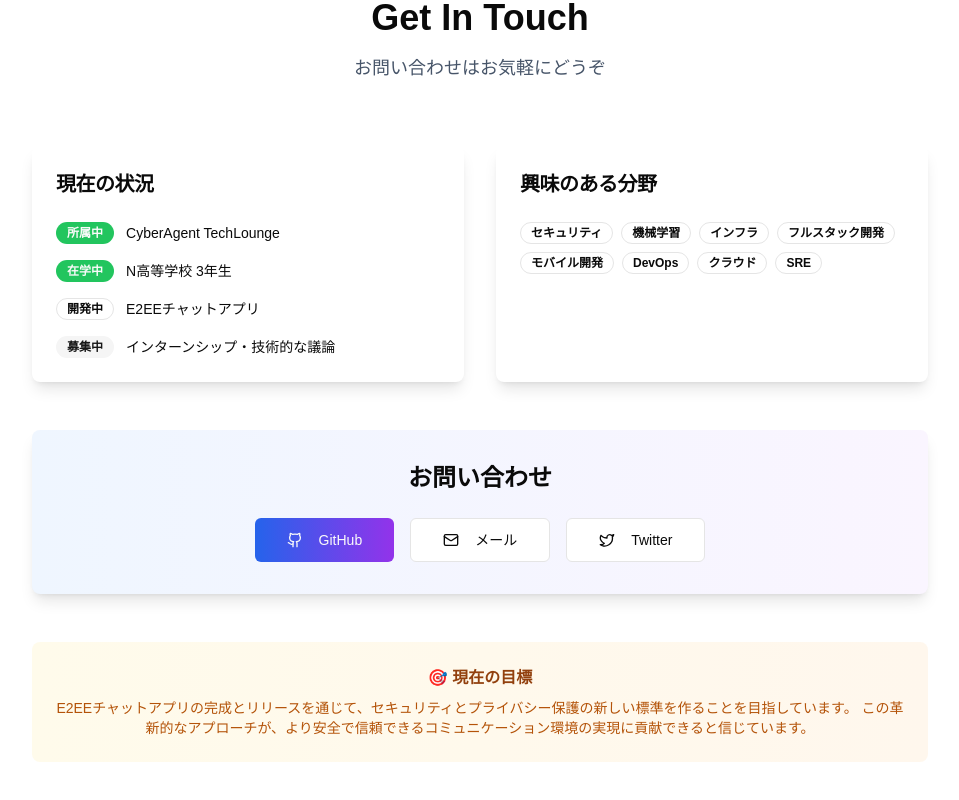
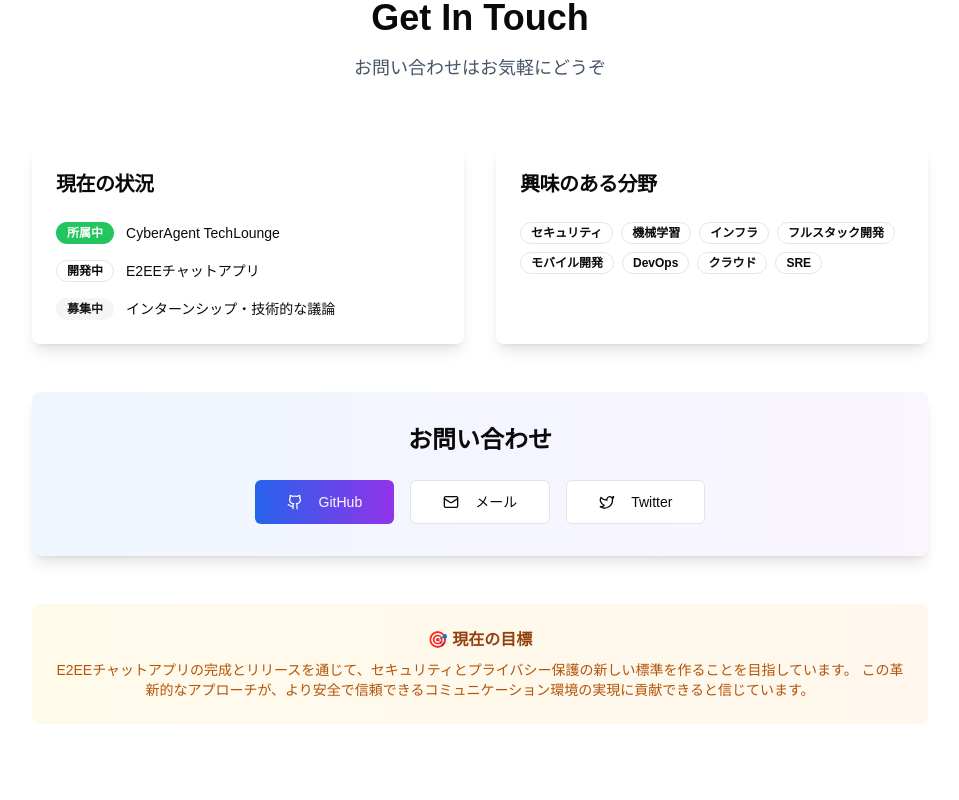
Before and after one commit to yomi4486/new_portfolio, a Next.js app: page / in a window 1280 px wide. Shown: the part 6576-7376 px from the top of the page, without its empty margins (160-1119 px from the left). Built offline with nearby package versions, Linux system fonts and the light colour scheme.

Commit message:
Remove: Hazisarashi

```diff
--- a/components/contact-section.tsx
+++ b/components/contact-section.tsx
@@ -26,12 +26,6 @@ export function ContactSection() {
                   所属中
                 </Badge>
                 <span className="text-sm">CyberAgent TechLounge</span>
-              </div>
-              <div className="flex items-center space-x-3">
-                <Badge variant="default" className="bg-green-500">
-                  在学中
-                </Badge>
-                <span className="text-sm">N高等学校 3年生</span>
               </div>
               <div className="flex items-center space-x-3">
                 <Badge variant="outline">開発中</Badge>
```
